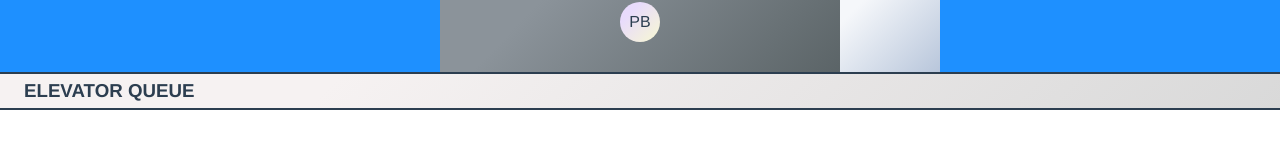
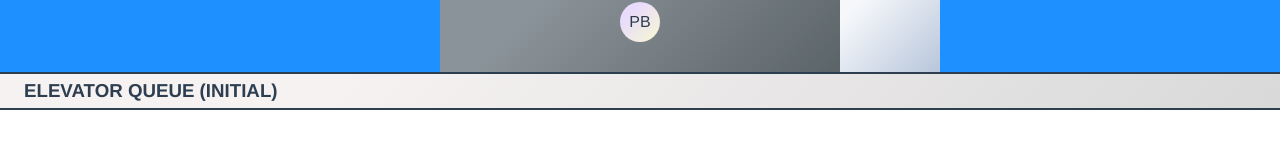
Before and after one commit to ericlifs/vue-elevator, a Vue app: page / in a window 1280 px wide. Shown: the part 428-592 px from the top of the page. Built offline with nearby package versions, Linux system fonts and the light colour scheme.

Commit message:
Add status to elevator queue

```diff
--- a/src/components/ElevatorQueue.vue
+++ b/src/components/ElevatorQueue.vue
@@ -1,6 +1,6 @@
 <template>
   <section class="elevator-queue">
-    <h3 class="elevator-queue__title elevator-queue__entry">Elevator Queue</h3>
+    <h3 class="elevator-queue__title elevator-queue__entry">Elevator Queue ({{status}})</h3>
     <label class="elevator-queue__entry" v-for="item in queue" :key="item">
       Request elevator from {{item}} floor
     </label>
@@ -12,7 +12,7 @@ import { mapGetters } from 'vuex'
 
 export default {
   name: 'ElevatorQueue',
-  computed: { ...mapGetters(['queue']) }
+  computed: { ...mapGetters(['status', 'queue']) }
 }
 </script>
 
```
